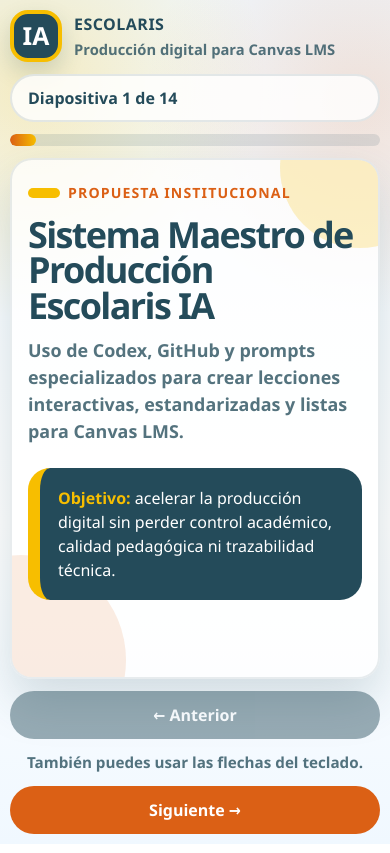
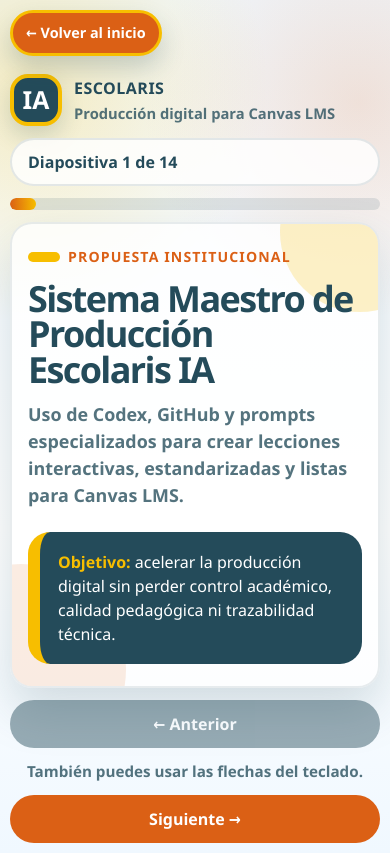
Before and after one commit to sushierodas-svg/escolaris-matematica-b1-demo, a plain HTML site: page propuesta_sistema_maestro_escolaris_ia.html in a window 390 px wide. Drawn offline with Linux system fonts and the light colour scheme.

Commit message:
Add home navigation buttons

```diff
--- a/propuesta_sistema_maestro_escolaris_ia.html
+++ b/propuesta_sistema_maestro_escolaris_ia.html
@@ -44,8 +44,38 @@
       margin: 0 auto;
       max-width: 1180px;
       min-height: 100vh;
-      padding: clamp(14px, 3vw, 28px);
+      padding: clamp(76px, 8vw, 92px) clamp(14px, 3vw, 28px) clamp(14px, 3vw, 28px);
       width: 100%;
+    }
+
+    .home-button {
+      align-items: center;
+      background: var(--escolaris-orange);
+      border: 3px solid var(--escolaris-gold);
+      border-radius: 999px;
+      box-shadow: 0 12px 24px rgba(36, 75, 90, 0.22);
+      color: var(--escolaris-white);
+      display: inline-flex;
+      font-size: 0.98rem;
+      font-weight: 900;
+      gap: 8px;
+      left: 16px;
+      padding: 10px 16px;
+      position: fixed;
+      text-decoration: none;
+      top: 16px;
+      transition: transform 160ms ease, box-shadow 160ms ease;
+      z-index: 20;
+    }
+
+    .home-button:hover {
+      box-shadow: 0 16px 28px rgba(36, 75, 90, 0.26);
+      transform: translateY(-2px);
+    }
+
+    .home-button:focus-visible {
+      outline: 4px solid rgba(247, 190, 0, 0.7);
+      outline-offset: 4px;
     }
 
     .topbar {
@@ -574,7 +604,14 @@
     @media (max-width: 640px) {
       .presentation {
         gap: 12px;
-        padding: 10px;
+        padding: 74px 10px 10px;
+      }
+
+      .home-button {
+        font-size: 0.9rem;
+        left: 10px;
+        padding: 9px 13px;
+        top: 10px;
       }
 
       .topbar,
@@ -624,6 +661,7 @@
   </style>
 </head>
 <body>
+  <a class="home-button" href="index.html" aria-label="Volver al inicio">← Volver al inicio</a>
   <main class="presentation" aria-label="Presentación: Sistema Maestro de Producción Escolaris IA">
     <header class="topbar">
       <div class="brand" aria-label="Escolaris IA">
```
Also changed, not shown: lecciones/leccion-01-variables/lectura-interactiva.html (+40 -2 lines).
